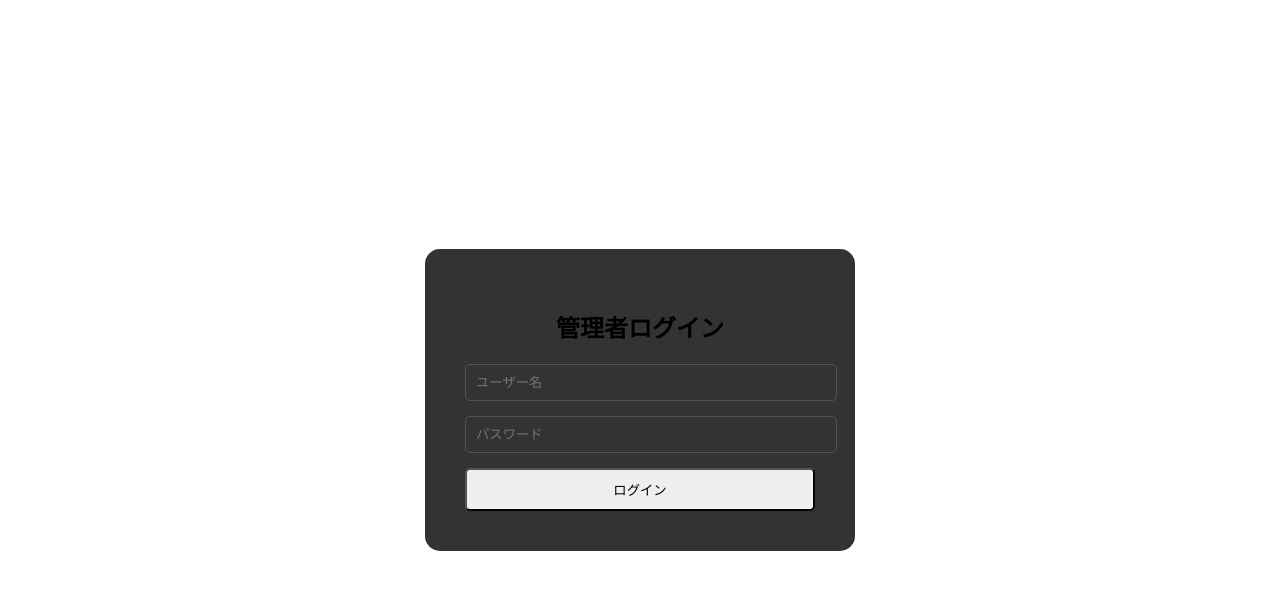
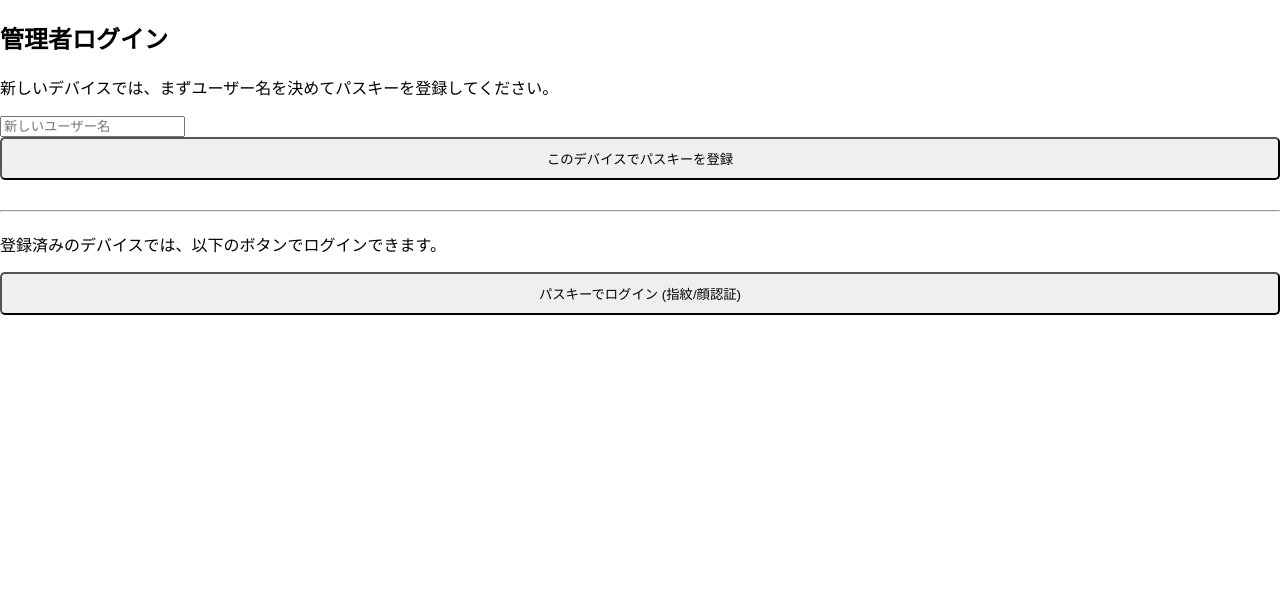
Before and after one commit to TMMYdfsg/youtube-bot-frontend, a React (Create React App) app: page / in a window 1280 px wide. Shown: the top 590 px of the page. Built offline with nearby package versions, Linux system fonts and the light colour scheme; no server answers.

Commit message:
Update App.tsx

```diff
--- a/src/App.tsx
+++ b/src/App.tsx
@@ -1,26 +1,29 @@
-// frontend/src/App.tsx (型定義エラー修正版)
+// frontend/src/App.tsx (認証＆ローカル背景画像付き 完成版)
 
 import React, { useState, useEffect } from 'react';
+import { checkAuth, logout } from './api';
+
+// --- コンポーネントのインポート ---
+// ダッシュボードで使う部品
 import BotStatus from './components/BotStatus';
 import ChatLog from './components/ChatLog';
 import ManualChatForm from './components/ManualChatForm';
 import LiveStreamPlayer from './components/LiveStreamPlayer';
-import Login from './components/Login';
-import { checkAuth, logout } from './api';
+// 認証画面
+import PasskeyAuth from './components/PasskeyAuth';
 
-// プロジェクト内の画像をインポートします
+// ★★★ 1. プロジェクト内の画像をインポートします ★★★
 // ファイル名は、あなたが 'src/assets/images/' に入れた画像の名前に合わせて変更してください
 import customBackgroundImage from './assets/images/my-background.jpg';
 
 // --- ダッシュボードコンポーネントの型定義 ---
-// ★★★ Dashboardが受け取るpropsの型を定義します ★★★
 interface DashboardProps {
   onLogout: () => void;
 }
 
 // --- メインダッシュボードのコンポーネント ---
-// ★★★ 定義した型をコンポーネントに適用します ★★★
 const Dashboard: React.FC<DashboardProps> = ({ onLogout }) => {
+  // --- スタイル定義 ---
   const appStyle: React.CSSProperties = {
     backgroundImage: `url(${customBackgroundImage})`,
     backgroundSize: 'cover', backgroundPosition: 'center', backgroundAttachment: 'fixed',
@@ -46,12 +49,12 @@ const Dashboard: React.FC<DashboardProps> = ({ onLogout }) => {
   );
 };
 
-
 // --- アプリケーション全体のメインコンポーネント ---
 function App() {
   const [isAuthenticated, setIsAuthenticated] = useState(false);
   const [isLoading, setIsLoading] = useState(true);
 
+  // アプリ起動時にログイン状態を確認
   useEffect(() => {
     const verifyAuth = async () => {
       try {
@@ -66,23 +69,20 @@ function App() {
     verifyAuth();
   }, []);
 
-  const handleLoginSuccess = () => {
-    setIsAuthenticated(true);
-  };
+  const handleLoginSuccess = () => setIsAuthenticated(true);
 
   const handleLogout = async () => {
     await logout();
     setIsAuthenticated(false);
   };
 
-  if (isLoading) {
-    return <div>読み込み中...</div>;
-  }
+  if (isLoading) return <div>読み込み中...</div>;
 
+  // 認証状態に応じて、パスキー認証画面かダッシュボードを表示
   return isAuthenticated ? (
     <Dashboard onLogout={handleLogout} />
   ) : (
-    <Login onLoginSuccess={handleLoginSuccess} />
+    <PasskeyAuth onLoginSuccess={handleLoginSuccess} />
   );
 }
 
```
